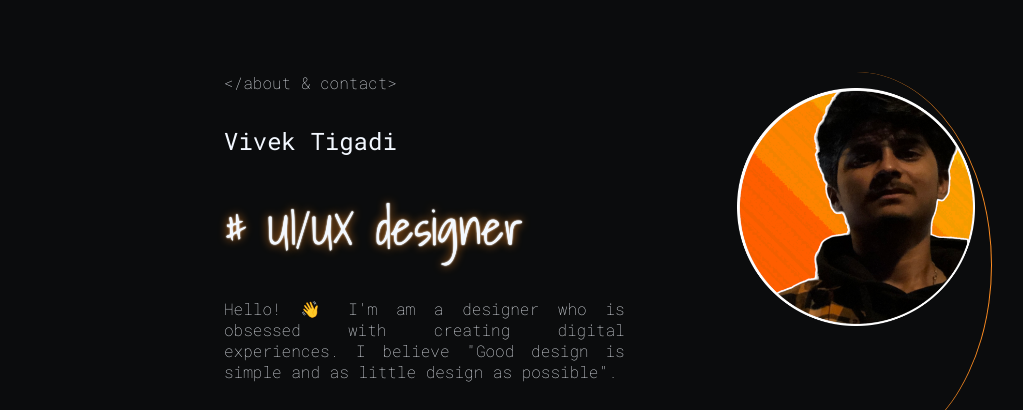
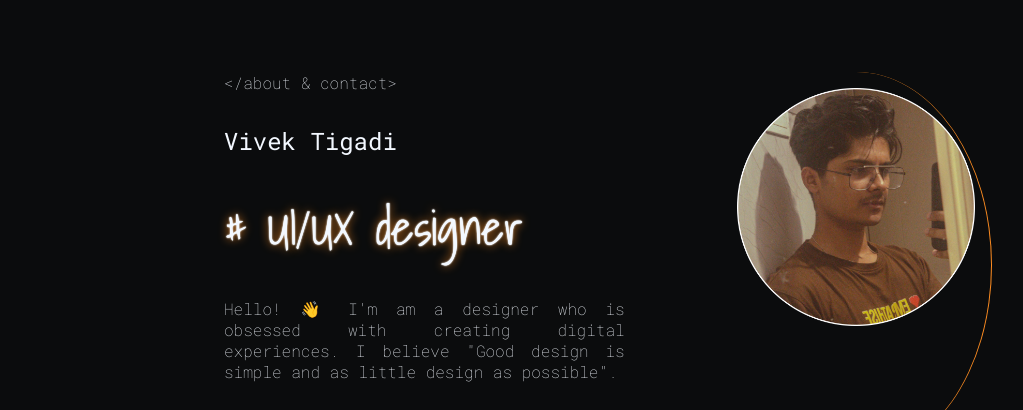
Before and after one commit to vivekt007/vivek-tigadi, a plain HTML site: page about.html in a window 1280 px wide. Shown: the part 120-530 px from the top of the page, without its empty margins (32-1055 px from the left). Drawn offline with Linux system fonts and the light colour scheme; a web font is replaced by a local one.

Commit message:
"Updated profile picture file name and added overflow hidden to nav img in style.css"

```diff
--- a/about.html
+++ b/about.html
@@ -53,7 +53,7 @@
                 </div>
             </div>
             <div class="mecol2">
-                <img src="images/Profile picture.png" alt="Profile picture">
+                <img src="images/profilePicture .png" alt="Profile picture">
             </div>
 
         </div>
--- a/css/style.css
+++ b/css/style.css
@@ -218,6 +218,7 @@ nav img {
     width: 40%;
     padding: 1rem;
     border-right: 1px solid var(--primarycolor);
+    overflow: hidden;
 }
 
 .mecol2 img {
```
Also changed, not shown: images/profilePicture .png (added).
